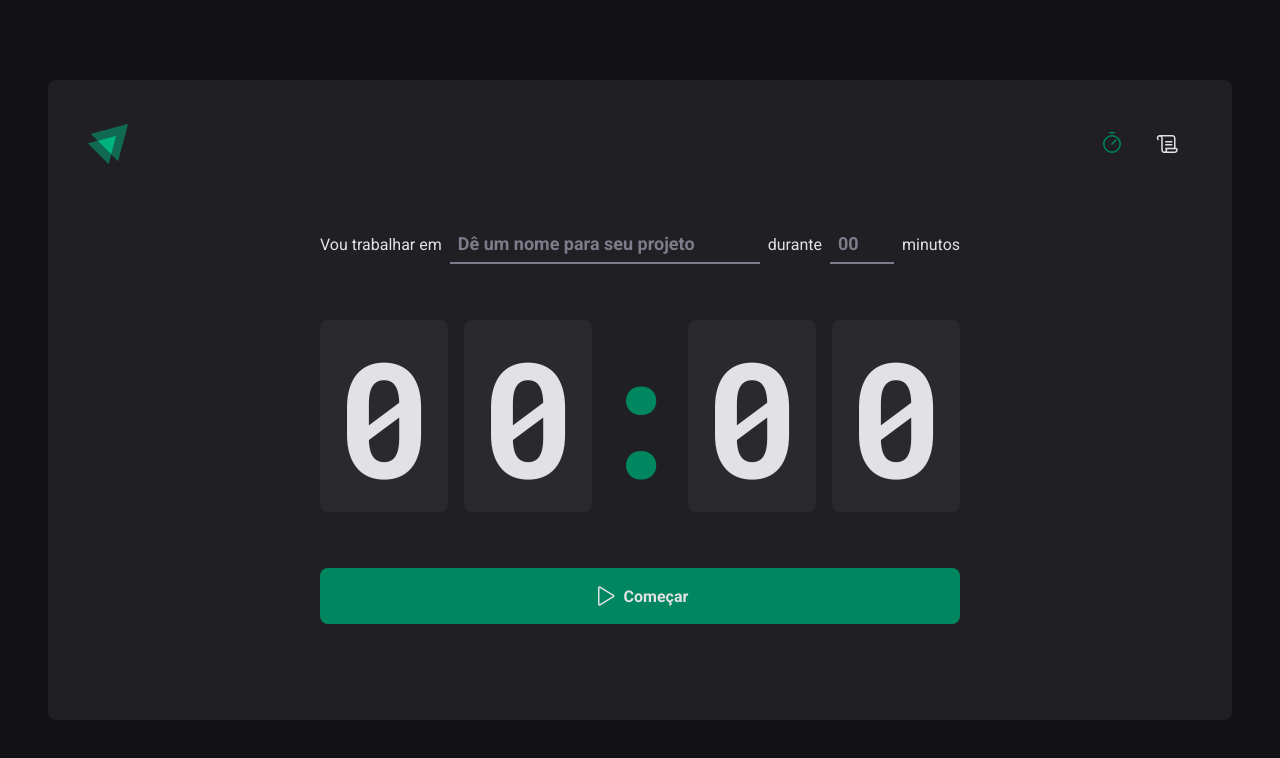
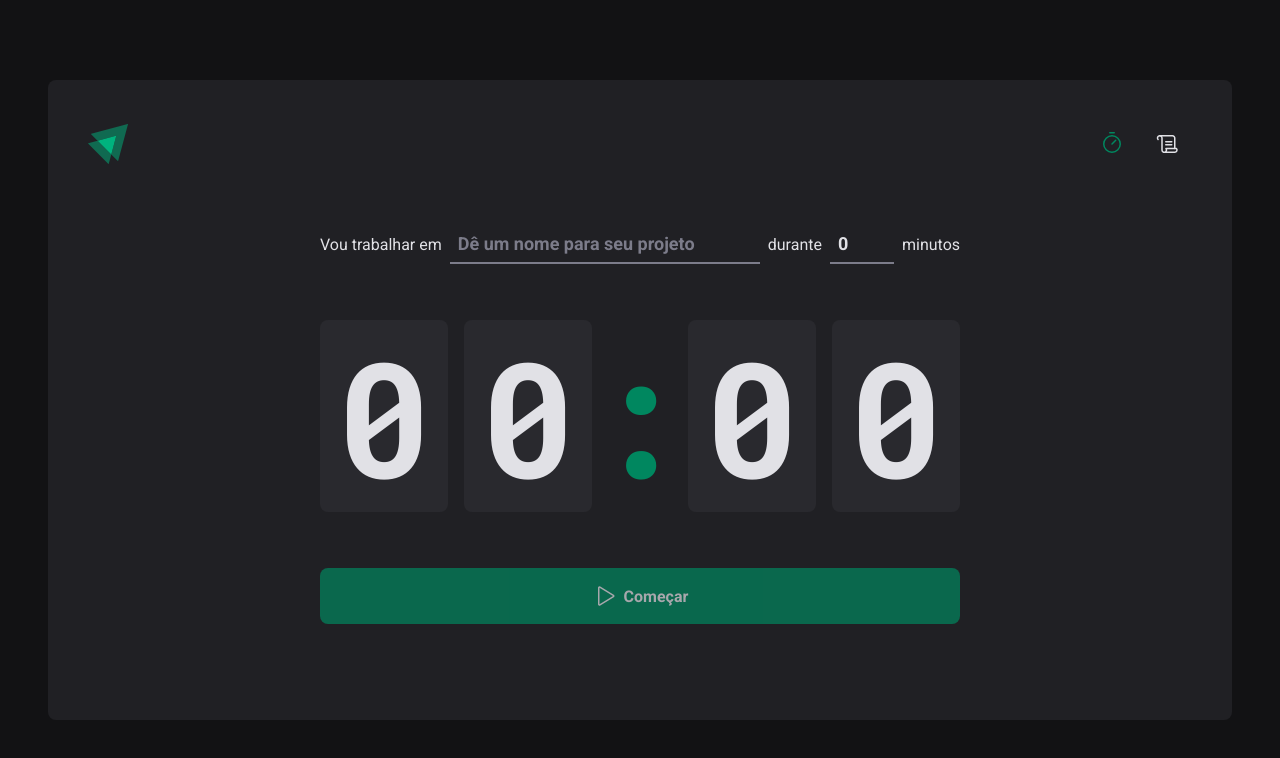
Before and after one commit to raphaelc484/AppPomodoro, a React (Vite) app: page / in a window 1280 px wide. Shown: the top 758 px of the page. Built offline with nearby package versions, Linux system fonts and the light colour scheme.

Commit message:
Validação para o form

```diff
--- a/package.json
+++ b/package.json
@@ -10,11 +10,14 @@
     "lint": "eslint src --ext .ts,.tsx"
   },
   "dependencies": {
+    "@hookform/resolvers": "^2.9.6",
     "phosphor-react": "^1.4.1",
     "react": "^18.2.0",
     "react-dom": "^18.2.0",
+    "react-hook-form": "^7.33.1",
     "react-router-dom": "^6.3.0",
-    "styled-components": "^5.3.5"
+    "styled-components": "^5.3.5",
+    "zod": "^3.17.10"
   },
   "devDependencies": {
     "@rocketseat/eslint-config": "^1.1.3",
--- a/src/pages/Home/index.tsx
+++ b/src/pages/Home/index.tsx
@@ -1,3 +1,8 @@
+import { Play } from 'phosphor-react'
+import { useForm } from 'react-hook-form'
+import { zodResolver } from '@hookform/resolvers/zod'
+import zod from 'zod'
+
 import {
   CountdownContainer,
   FormContainer,
@@ -7,18 +12,49 @@ import {
   StartCountdownButton,
   TaskInput,
 } from './styles'
-import { Play } from 'phosphor-react'
+
+const newCycleFormValidationSchema = zod.object({
+  task: zod.string().min(1, 'Informe a tarefa'),
+  minutesAmount: zod
+    .number()
+    .min(5, 'O ciclo precisa ser de no mínimo 5 minutos.')
+    .max(60, 'O ciclo precisa ser de no máximo 60 minutos.'),
+})
+
+// interface NewCycleFormData {
+//   task: string
+//   minutesAmount: number
+// }
+
+type NewCycleFormData = zod.infer<typeof newCycleFormValidationSchema>
 
 export function Home() {
+  const { register, handleSubmit, watch, reset } = useForm<NewCycleFormData>({
+    resolver: zodResolver(newCycleFormValidationSchema),
+    defaultValues: {
+      task: '',
+      minutesAmount: 0,
+    },
+  })
+
+  function handleCreateNewCycle(data: NewCycleFormData) {
+    console.log(data)
+    reset()
+  }
+
+  const task = watch('task')
+  const isSubmitDisabled = !task
+
   return (
     <HomeContainer>
-      <form action="">
+      <form onSubmit={handleSubmit(handleCreateNewCycle)} action="">
         <FormContainer>
           <label htmlFor="task">Vou trabalhar em</label>
           <TaskInput
-            type="task"
+            id="task"
             list="task-suggestions"
             placeholder="Dê um nome para seu projeto"
+            {...register('task')}
           />
 
           <datalist id="task-suggestions">
@@ -36,6 +72,7 @@ export function Home() {
             step={5}
             min={5}
             max={60}
+            {...register('minutesAmount', { valueAsNumber: true })}
           />
 
           <span>minutos</span>
@@ -49,7 +86,7 @@ export function Home() {
           <span>0</span>
         </CountdownContainer>
 
-        <StartCountdownButton type="submit" id="">
+        <StartCountdownButton disabled={isSubmitDisabled} type="submit" id="">
           <Play size={24} />
           Começar
         </StartCountdownButton>
```
Also changed, not shown: 2 other files (tests, documents, lock files or other folders).
